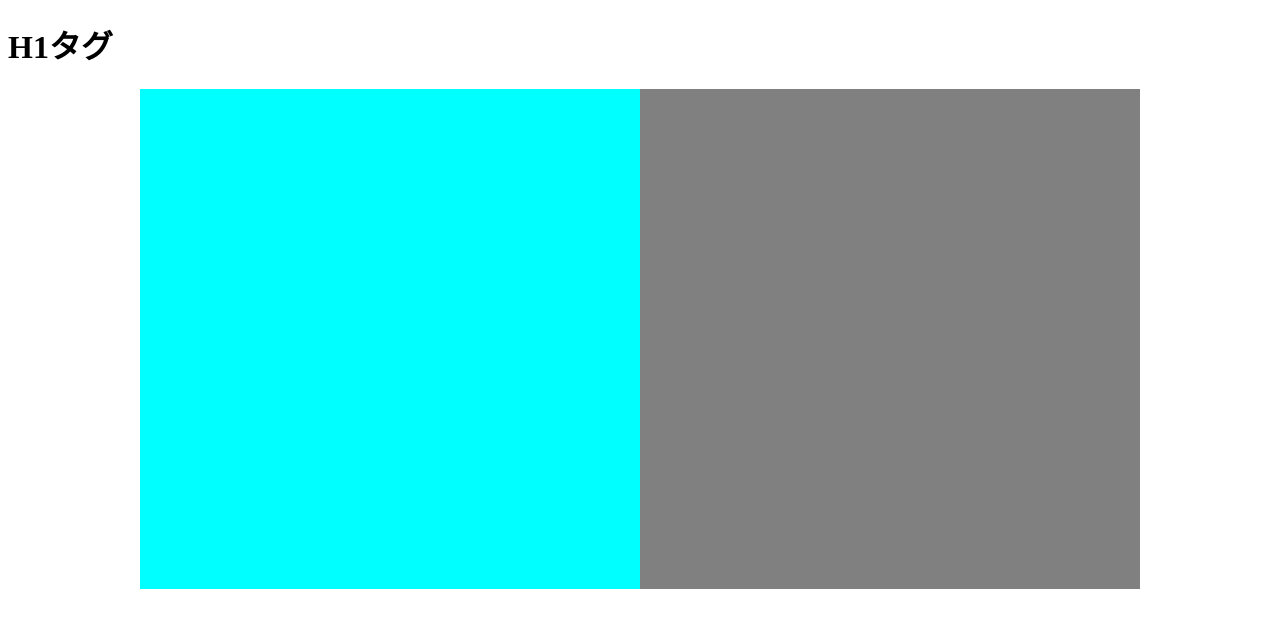
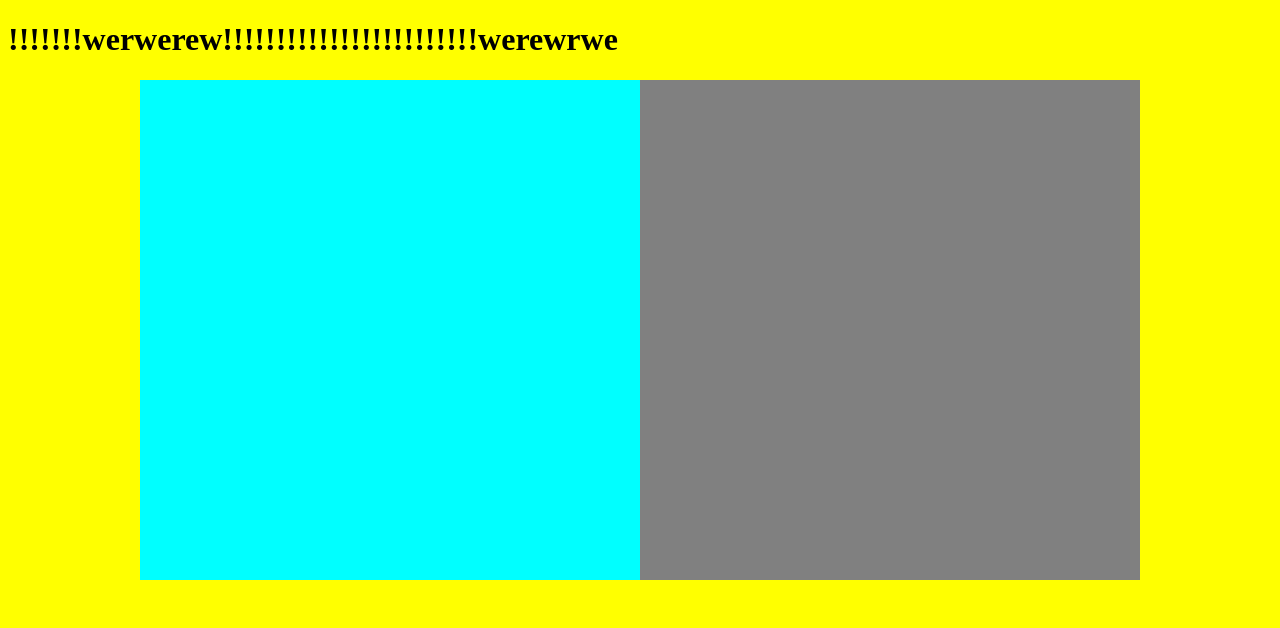
Before and after one commit to reflectbeat/swap-first-html, a plain HTML site: page index.html in a window 1280 px wide. Drawn offline with Linux system fonts and the light colour scheme.

Commit message:
change css

```diff
--- a/index.css
+++ b/index.css
@@ -1,3 +1,6 @@
+html {
+    background-color: yellow;
+}
 
 .wrapper {
     background-color: pink;
--- a/index.html
+++ b/index.html
@@ -4,11 +4,11 @@
     <meta charset="UTF-8">
     <meta http-equiv="X-UA-Compatible" content="IE=edge">
     <meta name="viewport" content="width=device-width, initial-scale=1.0">
-    <title>埼玉大学SWC</title>
+    <title>なんでもあり</title>
     <link rel="stylesheet" href="index.css">
 </head>
 <body>
-<h1>H1タグ</h1>
+<h1>!!!!!!!werwerew!!!!!!!!!!!!!!!!!!!!!!!!werewrwe</h1>
 <div>
     <div class="wrapper">
         <div id="div1"></div>
```
Also changed, not shown: aaa.txt.
